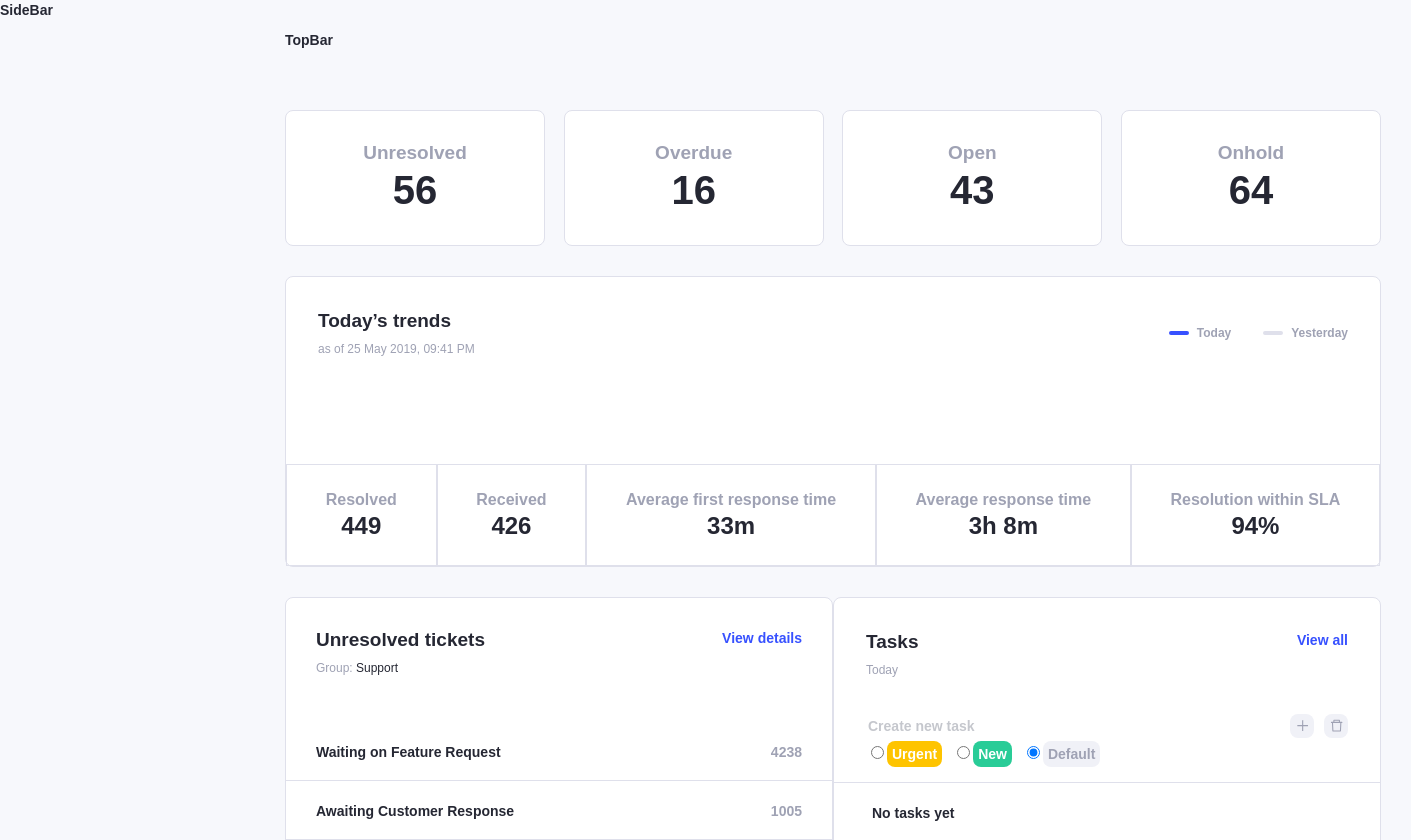
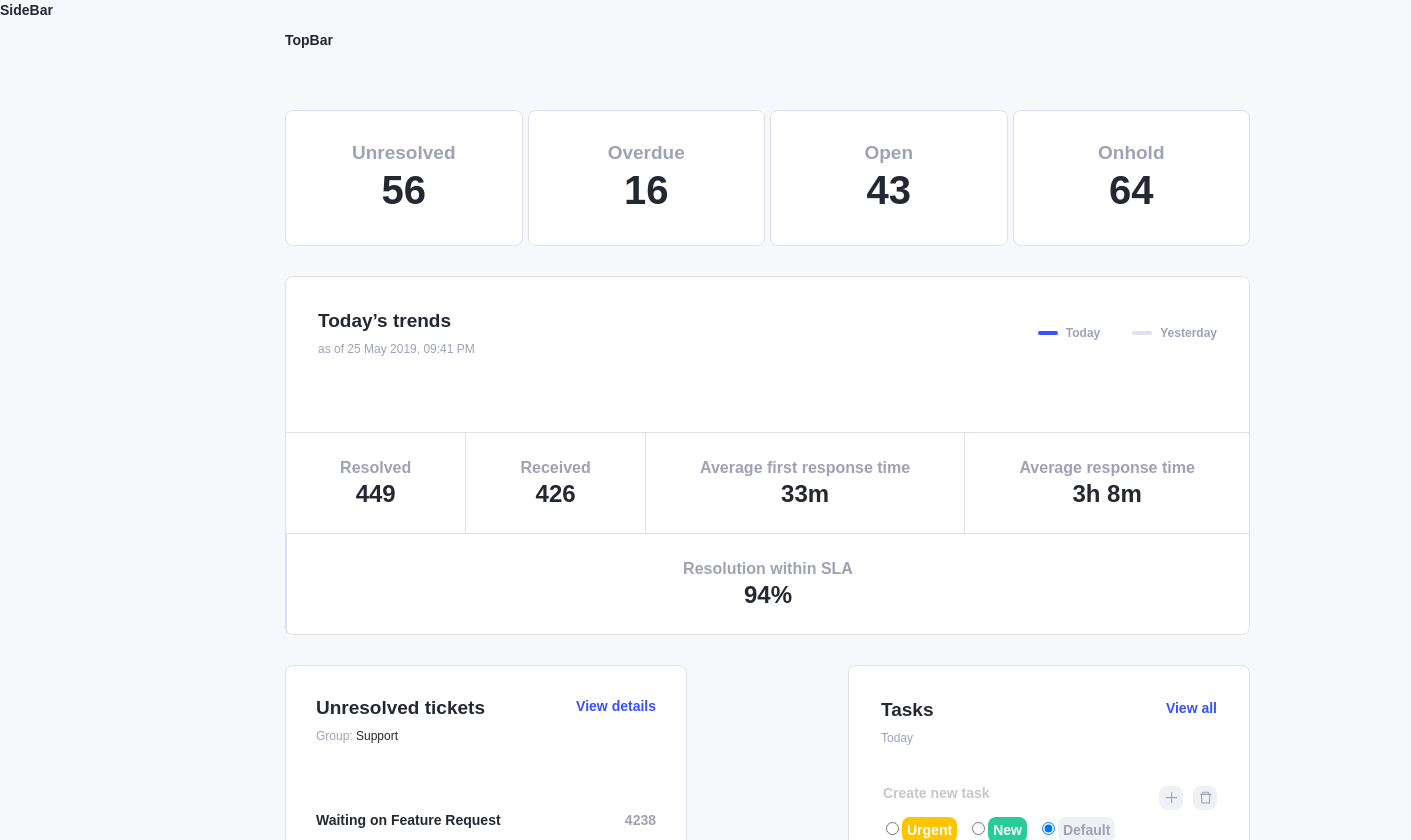
Before and after one commit to KseniaPopova02/dashboard-kit, a React (Create React App) app: page /dashboard/Overview in a window 1280 px wide. Shown: the top 840 px of the page, 1411 px wide, since content can reach past the window. Built offline with nearby package versions, Linux system fonts and the light colour scheme.

Commit message:
add: media for overview page

```diff
--- a/src/modules/OverviewChartBlock/Chart/style.js
+++ b/src/modules/OverviewChartBlock/Chart/style.js
@@ -6,6 +6,7 @@ export const StyledContainer = styled.div`
   height: 100%;
   max-width: 100%;
   padding: 0 0 32px 32px;
+  display: none;
 `;
 
 export const StyledDot = styled.svg`
--- a/src/modules/OverviewChartBlock/Header/style.js
+++ b/src/modules/OverviewChartBlock/Header/style.js
@@ -12,6 +12,9 @@ export const StyledSubtitle = styled.div`
   font-size: 12px;
   line-height: 16px;
   color: #9fa2b4;
+  @media (max-width: 565px) {
+    margin-bottom: 10px;
+  }
 `;
 
 export const StyledHeaderWrapper = styled.div`
@@ -22,6 +25,11 @@ export const StyledHeaderWrapper = styled.div`
   margin-bottom: 75px;
   @media (max-width: 1070px) {
     margin-bottom: 20px;
+  }
+  @media (max-width: 565px) {
+    flex-direction: column;
+    align-items: center;
+    justify-content: center;
   }
 `;
 
--- a/src/modules/OverviewChartBlock/Info/style.js
+++ b/src/modules/OverviewChartBlock/Info/style.js
@@ -4,9 +4,7 @@ export const StyledWrapper = styled.div`
   border-left: 1px solid #dfe0eb;
   width: 342px;
   max-width: 100%;
-  > * {
-    flex-grow: 1;
-  }
+  flex-wrap: wrap;
   @media (max-width: 1338px) {
     display: flex;
     border-left: none;
@@ -15,13 +13,19 @@ export const StyledWrapper = styled.div`
 `;
 
 export const StyledWrapperWrapper = styled.div`
+  flex-grow: 1;
   display: flex;
   justify-content: center;
   padding: 24px 0;
-  border-bottom: 1px solid #dfe0eb;
+  &:not(:last-child) {
+    border-bottom: 1px solid #dfe0eb;
+  }
   @media (max-width: 1338px) {
-    border-bottom: none;
-    border: 1px solid #dfe0eb;
+    border-bottom: none !important;
+    border-top: 1px solid #dfe0eb;
+    &:not(:first-child) {
+      border-left: 1px solid #dfe0eb;
+    }
   }
 `;
 
@@ -29,7 +33,7 @@ export const StyledNumbers = styled.div`
   font-weight: 700;
   font-size: 24px;
   line-height: 30px;
-  @media (max-width: 1070px) {
+  @media (max-width: 1134px) {
     font-size: 17px;
   }
 `;
--- a/src/modules/OverviewTask/FormContent.jsx
+++ b/src/modules/OverviewTask/FormContent.jsx
@@ -10,6 +10,7 @@ import {
   StyledLabelDefault,
   StyledBin,
   StyledAdd,
+  StyledBtnWrapper,
 } from "./style";
 
 export const FormContent = ({ handleDeleteAllTasks }) => (
@@ -24,14 +25,14 @@ export const FormContent = ({ handleDeleteAllTasks }) => (
           />
         </div>
 
-        <div>
+        <StyledBtnWrapper>
           <StyledBtn type="submit">
             <StyledAdd />
           </StyledBtn>
           <StyledBtn type="button" onClick={handleDeleteAllTasks}>
             <StyledBin />
           </StyledBtn>
-        </div>
+        </StyledBtnWrapper>
       </StyledInputWrapper>
       <StyledRadioWrapper>
         <div>
--- a/src/modules/OverviewTask/style.js
+++ b/src/modules/OverviewTask/style.js
@@ -14,6 +14,13 @@ export const StyledTaskWrapper = styled.div`
   border-radius: 8px;
   background: #ffffff;
   width: 546px;
+  max-width: 100%;
+  @media (max-width: 1480px) {
+    width: 400px;
+  }
+  @media (max-width: 1140px) {
+    width: 100%;
+  }
 `;
 
 export const StyledTaskTitle = styled.div`
@@ -29,12 +36,18 @@ export const StyledSubTitle = styled.div`
   line-height: 16px;
   color: #9fa2b4;
   margin-bottom: 36px;
+  @media (max-width: 470px) {
+    margin-bottom: 10px;
+  }
 `;
 
 export const StyledHeaderWrapper = styled.div`
   display: flex;
   justify-content: space-between;
   padding: 32px 32px 0 32px;
+  @media (max-width: 470px) {
+    flex-direction: column;
+  }
 `;
 
 export const StyledLink = styled(Link)`
@@ -51,7 +64,7 @@ export const StyledInput = styled.input`
   font-size: 14px;
   line-height: 20px;
   border: transparent;
-
+  margin-bottom: 10px;
   ::placeholder {
     color: #c5c7cd;
   }
@@ -74,6 +87,12 @@ export const StyledInputWrapper = styled.div`
   justify-content: space-between;
   align-items: center;
   margin-bottom: 5px;
+  @media (max-width: 470px) {
+    display: flex;
+    flex-direction: column;
+    align-items: start;
+    margin-bottom: 10px;
+  }
 `;
 
 export const StyledFormWrapper = styled.div`
@@ -84,6 +103,15 @@ export const StyledFormWrapper = styled.div`
 export const StyledRadioWrapper = styled.div`
   display: flex;
   gap: 10px;
+  @media (max-width: 470px) {
+    display: flex;
+    justify-content: start;
+    flex-direction: column;
+  }
+`;
+
+export const StyledBtnWrapper = styled.div`
+  display: flex;
 `;
 
 export const StyledLabelUrgent = styled.label`
--- a/src/modules/OverviewTickets/style.js
+++ b/src/modules/OverviewTickets/style.js
@@ -6,6 +6,13 @@ export const StyledWrapper = styled.div`
   border-radius: 8px;
   background: #ffffff;
   width: 546px;
+  max-width: 100%;
+  @media (max-width: 1480px) {
+    width: 400px;
+  }
+  @media (max-width: 1140px) {
+    width: 100%;
+  }
 `;
 
 export const StyledHeaderWrapper = styled.div`
@@ -13,6 +20,11 @@ export const StyledHeaderWrapper = styled.div`
   justify-content: space-between;
   margin-bottom: 36px;
   padding: 30px;
+  @media (max-width: 470px) {
+    flex-direction: column;
+    margin-bottom: 17px;
+    padding-bottom: 0;
+  }
 `;
 
 export const StyledTitle = styled.div`
@@ -43,6 +55,9 @@ export const StyledContentWrapper = styled.div`
   &:last-child {
     margin-bottom: 0;
   }
+  @media (max-width: 470px) {
+    flex-direction: column;
+  }
 `;
 
 export const StyledText = styled.div`
--- a/src/pages/View/style.js
+++ b/src/pages/View/style.js
@@ -3,4 +3,8 @@ import styled from "styled-components";
 export const StyledWrapper = styled.div`
   display: flex;
   justify-content: space-between;
+  gap: 10px;
+  @media (max-width: 1140px) {
+    flex-direction: column;
+  }
 `;
```
